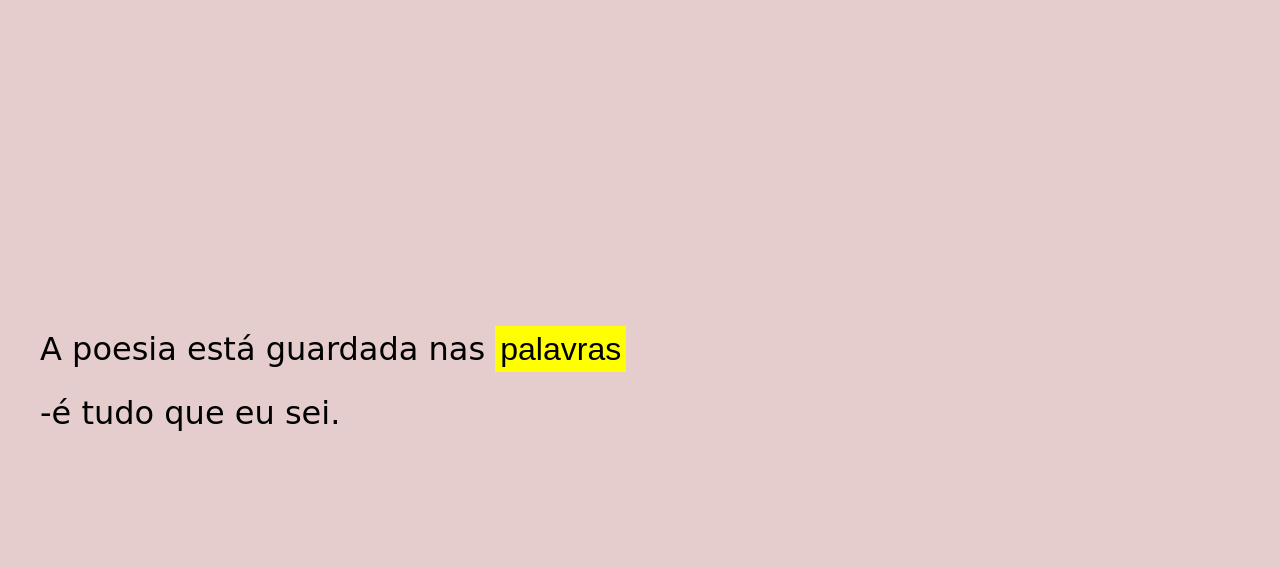
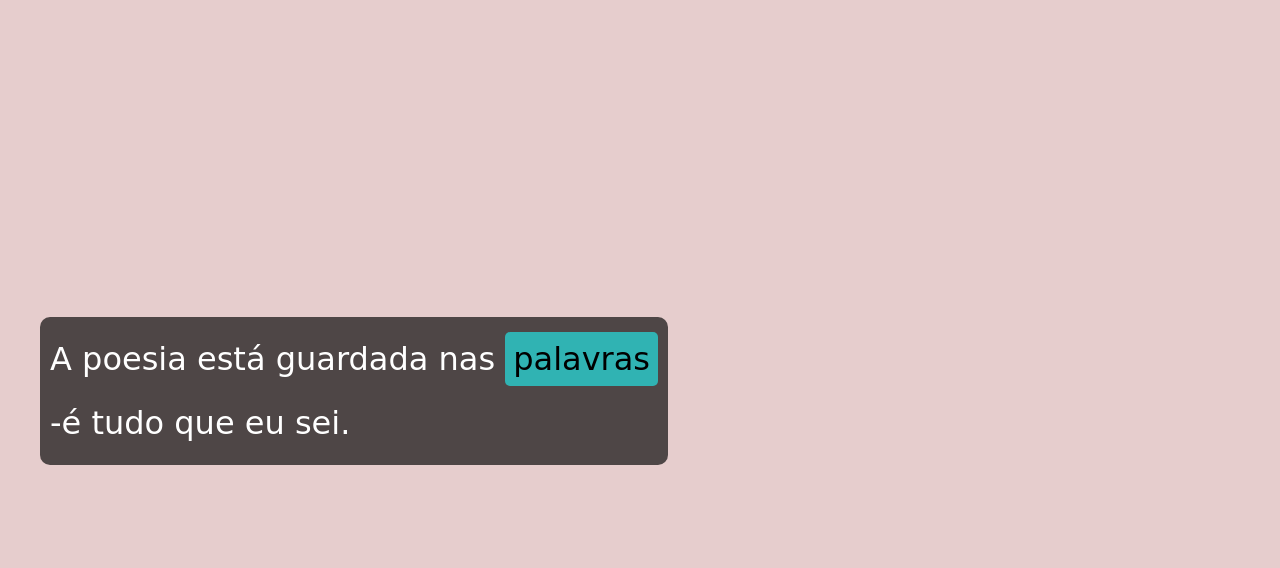
Before and after one commit to dhtrgabriell/projeto-poema, a plain HTML site: page index.html in a window 1280 px wide. Shown: the part 232-800 px from the top of the page. Drawn offline with Linux system fonts and the light colour scheme.

Commit message:
Atualizado

```diff
--- a/style.css
+++ b/style.css
@@ -64,7 +64,12 @@ section {
 }
 
 section p {
-    font-family: var(--font3);
+    background-color: #000000a8;
+    display: inline-block;
+    border-radius: 10px;
+    padding: 10px;
+    color: white;
+    font-family: var(--font5);
     line-height: 2em;
     font-weight: 400;
     font-size: 2em;
@@ -90,7 +95,11 @@ section p {
 }
 
 mark {
-    padding: 5px;
+    font-family: var(--font5);
+    background-color: rgba(38, 221, 221, 0.726);
+    border-radius: 5px;
+    color: #000000;
+    padding: 8px;
 }
 
 section#img01 {
```
